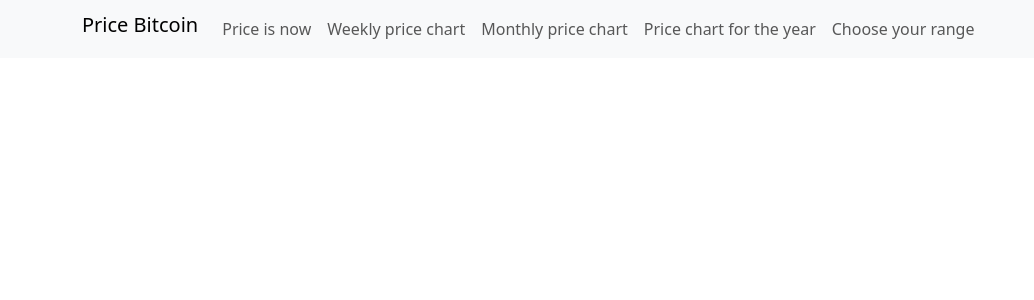
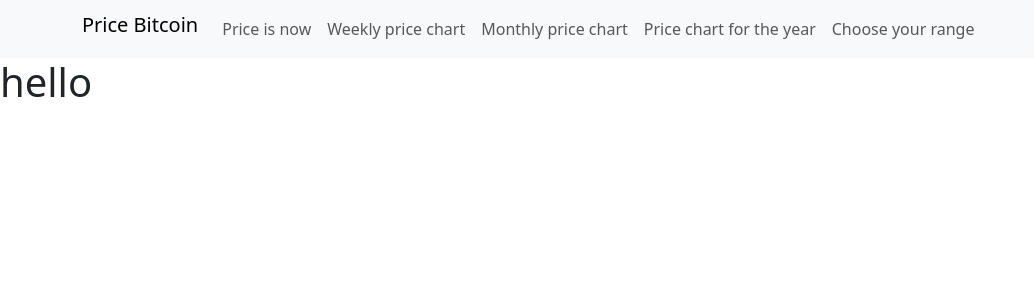
Before and after one commit to AlexMurrr/priceBitcoin, a Nuxt app in the folder front/: page / in a window 1280 px wide. Shown: the top 300 px of the page, without its empty margins (0-1034 px from the left). Built offline with nearby package versions, Linux system fonts and the light colour scheme.

Commit message:
feat: create layout default.vue with Navbar.vue

```diff
--- /dev/null
+++ b/front/layouts/default.vue
@@ -0,0 +1,19 @@
+<template>
+  <div>
+   <Navbar/>
+    <main>
+    <div class="conteiner">
+        <nuxt />
+    </div>
+  </main>
+  </div>
+
+</template>
+
+<script>
+import Navbar from '~/components/Navbar.vue';
+
+export default {
+    components: { Navbar }
+}
+</script>
--- a/front/pages/index.vue
+++ b/front/pages/index.vue
@@ -1,5 +1,5 @@
 <template>
-  <Navbar />
+<h1>hello</h1>
 </template>
 
 <script>
```
